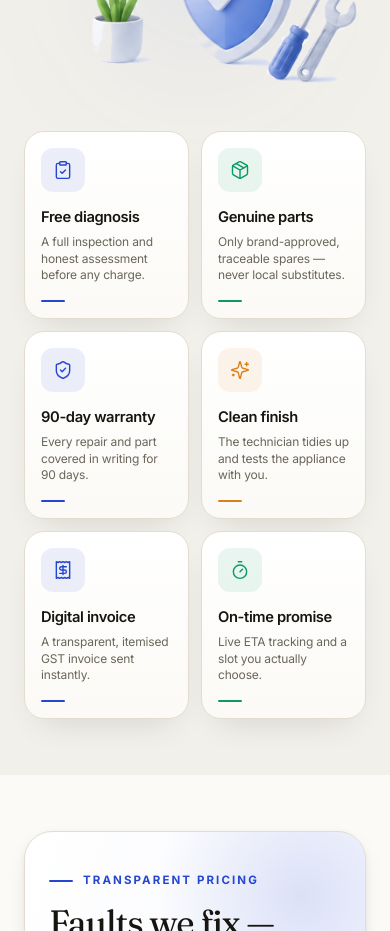
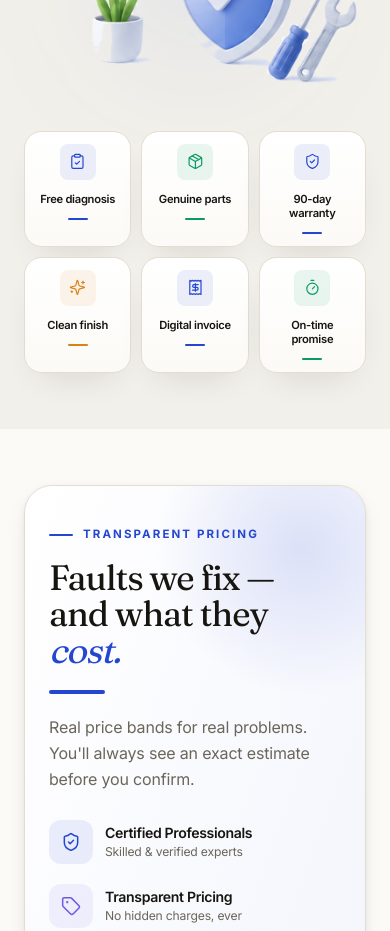
Before and after one commit to Tanveersultana125/24X7services, a Next.js app: page /services in a window 390 px wide. Shown: the part 2880-3811 px from the top of the page. Built offline with nearby package versions, Linux system fonts and the light colour scheme.

Commit message:
Lay the included cards three-up on phones
Three columns leaves about 95px of content width, so the cards centre their
chip, title and rule and drop the blurb, which returns at sm. Six items now
sit in two rows instead of three.

Co-Authored-By: Claude Opus 4.8 (1M context) <noreply@anthropic.com>

```diff
--- a/src/components/site/ServicesDetail.tsx
+++ b/src/components/site/ServicesDetail.tsx
@@ -123,7 +123,7 @@ export function ServicesDetail() {
             </div>
           </div>
 
-          <div className="mt-10 grid grid-cols-2 gap-3 sm:mt-14 sm:gap-4 lg:grid-cols-3">
+          <div className="mt-10 grid grid-cols-3 gap-2.5 sm:mt-14 sm:grid-cols-2 sm:gap-4 lg:grid-cols-3">
             {INCLUDES.map((f, i) => (
               <motion.div
                 key={f.title}
@@ -131,23 +131,24 @@ export function ServicesDetail() {
                 whileInView={{ opacity: 1, y: 0 }}
                 viewport={{ once: true, margin: "-60px" }}
                 transition={{ duration: 0.6, delay: i * 0.05, ease: [0.16, 1, 0.3, 1] }}
-                className="group rounded-[1.25rem] border border-white/70 bg-gradient-to-b from-white to-surface p-4 shadow-[0_16px_36px_-18px_rgba(23,21,15,0.16),inset_0_1.5px_0_rgba(255,255,255,0.9)] transition-all duration-500 hover:-translate-y-1.5 hover:shadow-[0_32px_56px_-22px_rgba(23,21,15,0.26)] sm:rounded-[1.5rem] sm:p-7"
+                className="group rounded-[1.1rem] border border-white/70 bg-gradient-to-b from-white to-surface p-3 text-center shadow-[0_16px_36px_-18px_rgba(23,21,15,0.16),inset_0_1.5px_0_rgba(255,255,255,0.9)] transition-all duration-500 hover:-translate-y-1.5 hover:shadow-[0_32px_56px_-22px_rgba(23,21,15,0.26)] sm:rounded-[1.5rem] sm:p-7 sm:text-left"
               >
                 <span
-                  className="grid size-11 place-items-center rounded-xl transition-transform duration-500 group-hover:-translate-y-0.5 sm:size-14 sm:rounded-2xl"
+                  className="mx-auto grid size-9 place-items-center rounded-lg transition-transform duration-500 group-hover:-translate-y-0.5 sm:mx-0 sm:size-14 sm:rounded-2xl"
                   style={{ background: `${f.tint}16`, color: f.tint }}
                 >
-                  <f.icon className="size-5 sm:size-6" strokeWidth={1.7} />
+                  <f.icon className="size-[1.05rem] sm:size-6" strokeWidth={1.7} />
                 </span>
-                <h3 className="mt-4 text-[0.92rem] font-semibold leading-tight tracking-tight sm:mt-5 sm:text-lg">
+                <h3 className="mt-3 hyphens-auto text-[0.7rem] font-semibold leading-tight tracking-tight sm:mt-5 sm:text-lg">
                   {f.title}
                 </h3>
-                <p className="mt-2 text-[0.75rem] leading-snug text-muted sm:text-[0.9rem] sm:leading-relaxed">
+                {/* no room for the blurb in a three-up column — it returns at sm */}
+                <p className="hidden text-muted sm:mt-2 sm:block sm:text-[0.9rem] sm:leading-relaxed">
                   {f.desc}
                 </p>
                 <span
                   aria-hidden
-                  className="mt-4 block h-0.5 w-6 rounded-full transition-all duration-500 group-hover:w-14 sm:mt-5 sm:w-8"
+                  className="mx-auto mt-3 block h-0.5 w-5 rounded-full transition-all duration-500 group-hover:w-14 sm:mx-0 sm:mt-5 sm:w-8"
                   style={{ background: f.tint }}
                 />
               </motion.div>
```
